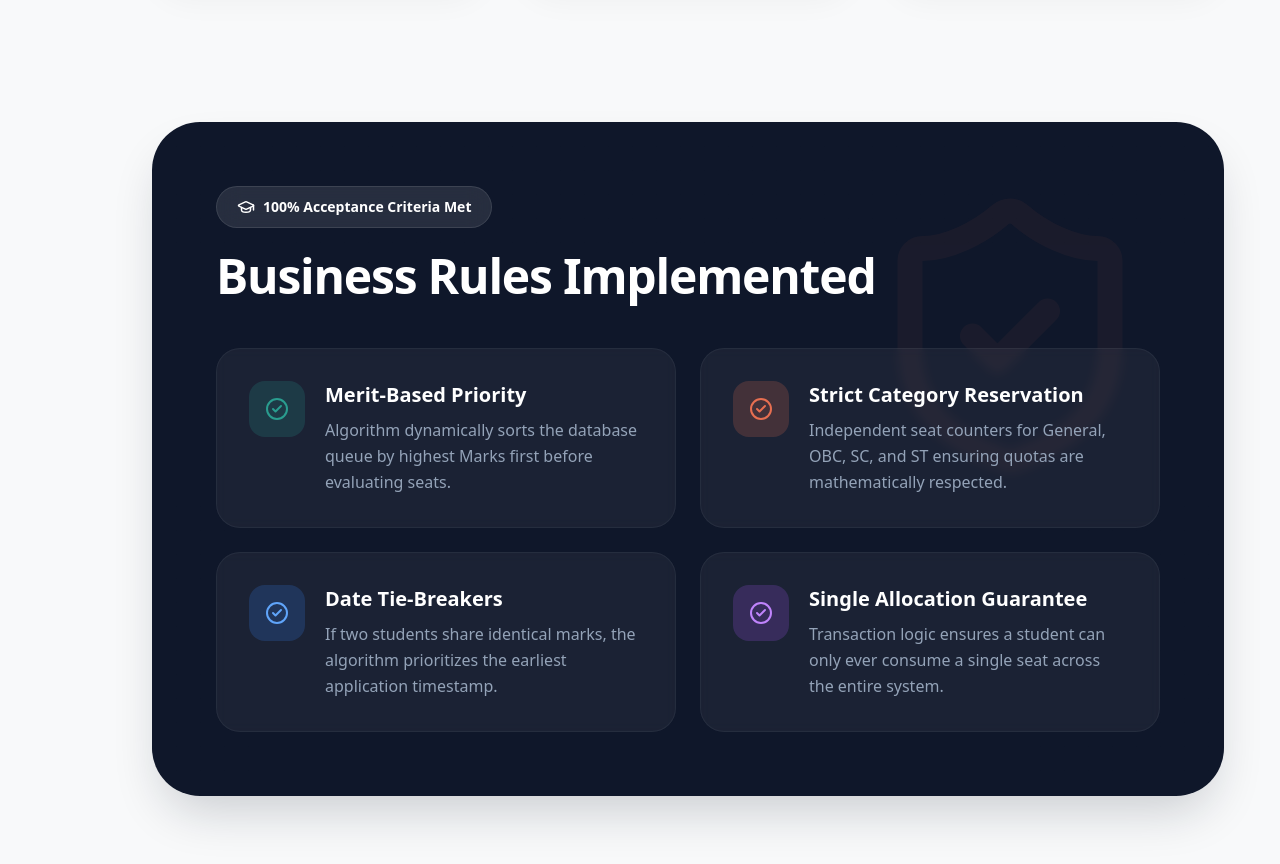
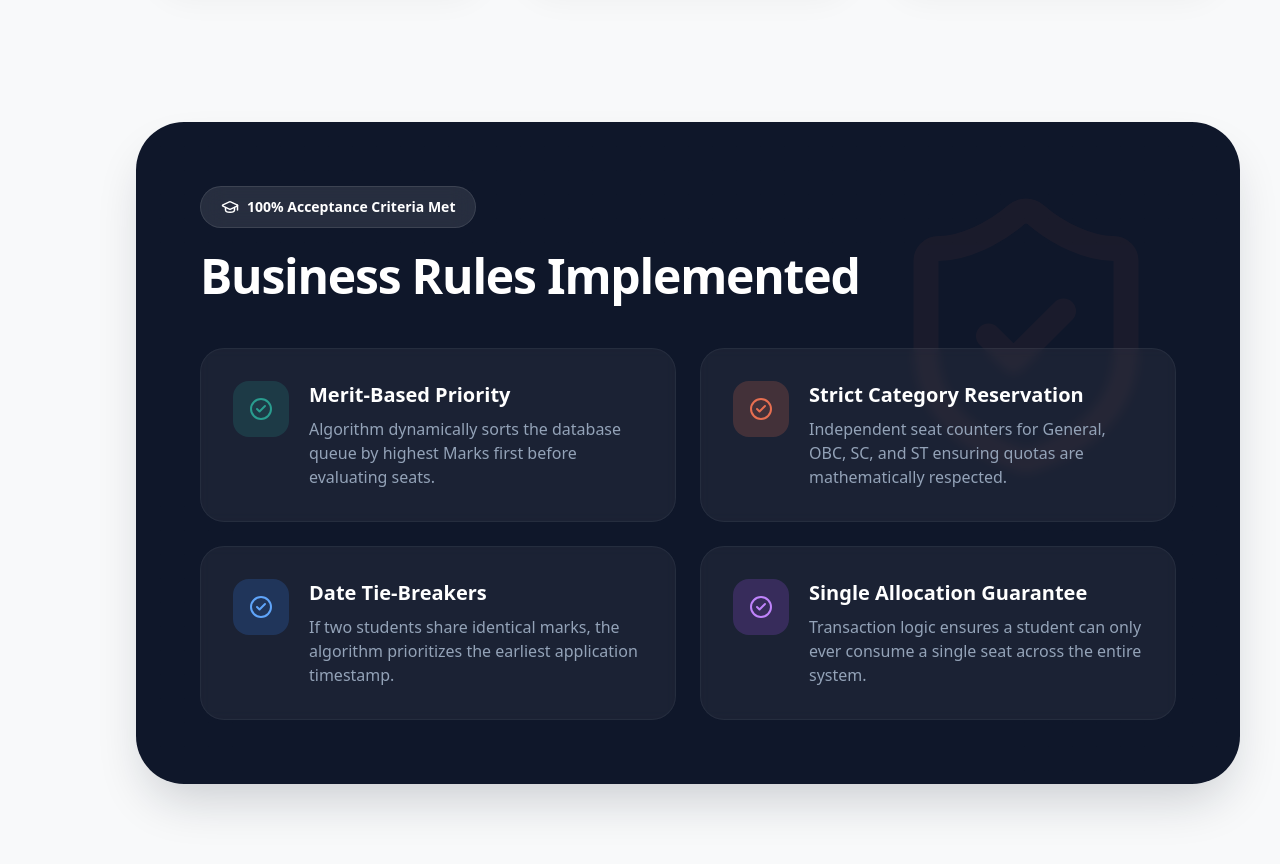
Before and after one commit to netacodes18/Task1, a React (Vite) app in the folder frontend/: page / in a window 1280 px wide. Shown: the part 1280-2144 px from the top of the page. Built offline with nearby package versions, Linux system fonts and the light colour scheme.

Commit message:
Fix mobile responsiveness of Business Rules section

```diff
--- a/frontend/src/pages/Home.tsx
+++ b/frontend/src/pages/Home.tsx
@@ -91,7 +91,7 @@ export default function Home() {
       </div>
 
       {/* Business Rules Implementation (Dark Mode Section) */}
-      <div className="bg-slate-900 rounded-[3rem] p-16 text-white relative overflow-hidden shadow-2xl shadow-slate-900/20 mx-4">
+      <div className="bg-slate-900 rounded-[2rem] md:rounded-[3rem] p-6 sm:p-10 md:p-16 text-white relative overflow-hidden shadow-2xl shadow-slate-900/20 mx-4 lg:mx-0">
         {/* Decorative Grid Background */}
         <div className="absolute inset-0 opacity-[0.03] bg-[linear-gradient(to_right,#80808012_1px,transparent_1px),linear-gradient(to_bottom,#80808012_1px,transparent_1px)] bg-[size:24px_24px]"></div>
 
@@ -100,9 +100,9 @@ export default function Home() {
         </div>
 
         <div className="relative z-10 w-full max-w-6xl mx-auto">
-          <div className="flex flex-col md:flex-row justify-between items-end mb-12 gap-8">
+          <div className="flex flex-col md:flex-row justify-between items-end mb-8 md:mb-12 gap-8">
             <div>
-              <div className="inline-flex items-center gap-2 px-5 py-2.5 rounded-full bg-white/10 text-white font-bold text-sm mb-6 border border-white/10 backdrop-blur-md">
+              <div className="inline-flex items-center gap-2 px-4 py-2 sm:px-5 sm:py-2.5 rounded-full bg-white/10 text-white font-bold text-xs sm:text-sm mb-4 md:mb-6 border border-white/10 backdrop-blur-md">
                 <GraduationCap size={18} /> 100% Acceptance Criteria Met
               </div>
               <h2 className="text-3xl md:text-5xl font-black tracking-tight">Business Rules Implemented</h2>
@@ -110,43 +110,43 @@ export default function Home() {
           </div>
 
           <div className="grid grid-cols-1 md:grid-cols-2 gap-4 md:gap-6 relative z-10">
-            <div className="flex gap-5 p-8 rounded-3xl bg-white/5 border border-white/5 hover:bg-white/10 transition-all backdrop-blur-sm group hover:-translate-y-1 hover:shadow-2xl">
-              <div className="w-14 h-14 rounded-2xl bg-[#2a9d8f]/20 flex items-center justify-center shrink-0 group-hover:scale-110 transition-transform">
+            <div className="flex flex-col sm:flex-row gap-4 sm:gap-5 p-6 md:p-8 rounded-3xl bg-white/5 border border-white/5 hover:bg-white/10 transition-all backdrop-blur-sm group hover:-translate-y-1 hover:shadow-2xl">
+              <div className="w-12 h-12 sm:w-14 sm:h-14 rounded-2xl bg-[#2a9d8f]/20 flex items-center justify-center shrink-0 group-hover:scale-110 transition-transform">
                 <CheckCircle2 className="text-[#2a9d8f]" size={24} />
               </div>
               <div>
-                <h4 className="font-bold text-xl mb-2 text-white">Merit-Based Priority</h4>
-                <p className="text-slate-400 font-medium leading-relaxed">Algorithm dynamically sorts the database queue by highest Marks first before evaluating seats.</p>
+                <h4 className="font-bold text-lg md:text-xl mb-2 text-white">Merit-Based Priority</h4>
+                <p className="text-slate-400 font-medium leading-relaxed text-sm md:text-base">Algorithm dynamically sorts the database queue by highest Marks first before evaluating seats.</p>
               </div>
             </div>
 
-            <div className="flex gap-5 p-8 rounded-3xl bg-white/5 border border-white/5 hover:bg-white/10 transition-all backdrop-blur-sm group hover:-translate-y-1 hover:shadow-2xl">
-              <div className="w-14 h-14 rounded-2xl bg-[#e76f51]/20 flex items-center justify-center shrink-0 group-hover:scale-110 transition-transform">
+            <div className="flex flex-col sm:flex-row gap-4 sm:gap-5 p-6 md:p-8 rounded-3xl bg-white/5 border border-white/5 hover:bg-white/10 transition-all backdrop-blur-sm group hover:-translate-y-1 hover:shadow-2xl">
+              <div className="w-12 h-12 sm:w-14 sm:h-14 rounded-2xl bg-[#e76f51]/20 flex items-center justify-center shrink-0 group-hover:scale-110 transition-transform">
                 <CheckCircle2 className="text-[#e76f51]" size={24} />
               </div>
               <div>
-                <h4 className="font-bold text-xl mb-2 text-white">Strict Category Reservation</h4>
-                <p className="text-slate-400 font-medium leading-relaxed">Independent seat counters for General, OBC, SC, and ST ensuring quotas are mathematically respected.</p>
+                <h4 className="font-bold text-lg md:text-xl mb-2 text-white">Strict Category Reservation</h4>
+                <p className="text-slate-400 font-medium leading-relaxed text-sm md:text-base">Independent seat counters for General, OBC, SC, and ST ensuring quotas are mathematically respected.</p>
               </div>
             </div>
 
-            <div className="flex gap-5 p-8 rounded-3xl bg-white/5 border border-white/5 hover:bg-white/10 transition-all backdrop-blur-sm group hover:-translate-y-1 hover:shadow-2xl">
-              <div className="w-14 h-14 rounded-2xl bg-blue-500/20 flex items-center justify-center shrink-0 group-hover:scale-110 transition-transform">
+            <div className="flex flex-col sm:flex-row gap-4 sm:gap-5 p-6 md:p-8 rounded-3xl bg-white/5 border border-white/5 hover:bg-white/10 transition-all backdrop-blur-sm group hover:-translate-y-1 hover:shadow-2xl">
+              <div className="w-12 h-12 sm:w-14 sm:h-14 rounded-2xl bg-blue-500/20 flex items-center justify-center shrink-0 group-hover:scale-110 transition-transform">
                 <CheckCircle2 className="text-blue-400" size={24} />
               </div>
               <div>
-                <h4 className="font-bold text-xl mb-2 text-white">Date Tie-Breakers</h4>
-                <p className="text-slate-400 font-medium leading-relaxed">If two students share identical marks, the algorithm prioritizes the earliest application timestamp.</p>
+                <h4 className="font-bold text-lg md:text-xl mb-2 text-white">Date Tie-Breakers</h4>
+                <p className="text-slate-400 font-medium leading-relaxed text-sm md:text-base">If two students share identical marks, the algorithm prioritizes the earliest application timestamp.</p>
               </div>
             </div>
 
-            <div className="flex gap-5 p-8 rounded-3xl bg-white/5 border border-white/5 hover:bg-white/10 transition-all backdrop-blur-sm group hover:-translate-y-1 hover:shadow-2xl">
-              <div className="w-14 h-14 rounded-2xl bg-purple-500/20 flex items-center justify-center shrink-0 group-hover:scale-110 transition-transform">
+            <div className="flex flex-col sm:flex-row gap-4 sm:gap-5 p-6 md:p-8 rounded-3xl bg-white/5 border border-white/5 hover:bg-white/10 transition-all backdrop-blur-sm group hover:-translate-y-1 hover:shadow-2xl">
+              <div className="w-12 h-12 sm:w-14 sm:h-14 rounded-2xl bg-purple-500/20 flex items-center justify-center shrink-0 group-hover:scale-110 transition-transform">
                 <CheckCircle2 className="text-purple-400" size={24} />
               </div>
               <div>
-                <h4 className="font-bold text-xl mb-2 text-white">Single Allocation Guarantee</h4>
-                <p className="text-slate-400 font-medium leading-relaxed">Transaction logic ensures a student can only ever consume a single seat across the entire system.</p>
+                <h4 className="font-bold text-lg md:text-xl mb-2 text-white">Single Allocation Guarantee</h4>
+                <p className="text-slate-400 font-medium leading-relaxed text-sm md:text-base">Transaction logic ensures a student can only ever consume a single seat across the entire system.</p>
               </div>
             </div>
           </div>
```
